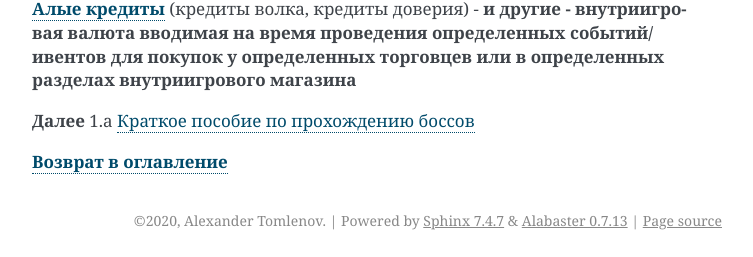
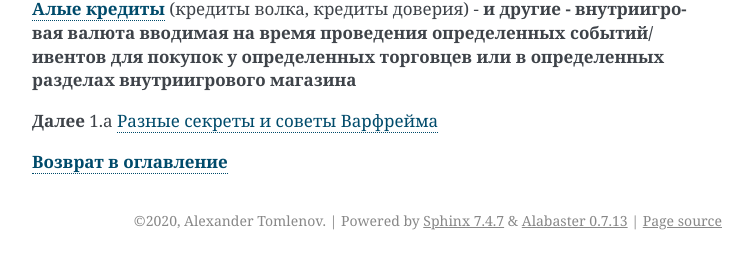
Before and after one commit to crackedmind/warframe-brief-guide, a Sphinx documentation site: the page built from source/01.md, in a window 1280 px wide and 900 px high, scrolled down 4023 px. Shown: the part 640-897 px from the top of the window, without its empty margins (388-1141 px from the left). Built offline with Sphinx 7.4.7, drawn with Linux system fonts in a browser that asks for light colours.

Commit message:
Update 01.md

```diff
--- a/source/01.md
+++ b/source/01.md
@@ -95,6 +95,6 @@
 
 **[Алые кредиты](https://warframe.fandom.com/ru/wiki/%D0%9E%D0%BF%D0%B5%D1%80%D0%B0%D1%86%D0%B8%D1%8F:_%D0%90%D0%BB%D0%BE%D0%B5_%D0%9A%D0%BE%D0%BF%D1%8C%D1%91)** (кредиты волка, кредиты доверия) - **и другие - внутриигровая валюта вводимая на время проведения определенных событий/ивентов для покупок у определенных торговцев или в определенных разделах внутриигрового магазина**
 
-**Далее** 1.a [Краткое пособие по прохождению боссов](01_a.md)
+**Далее** 1.а [Разные секреты и советы Варфрейма](01_a.md)
 
 **[Возврат в оглавление](index.md)**
```
